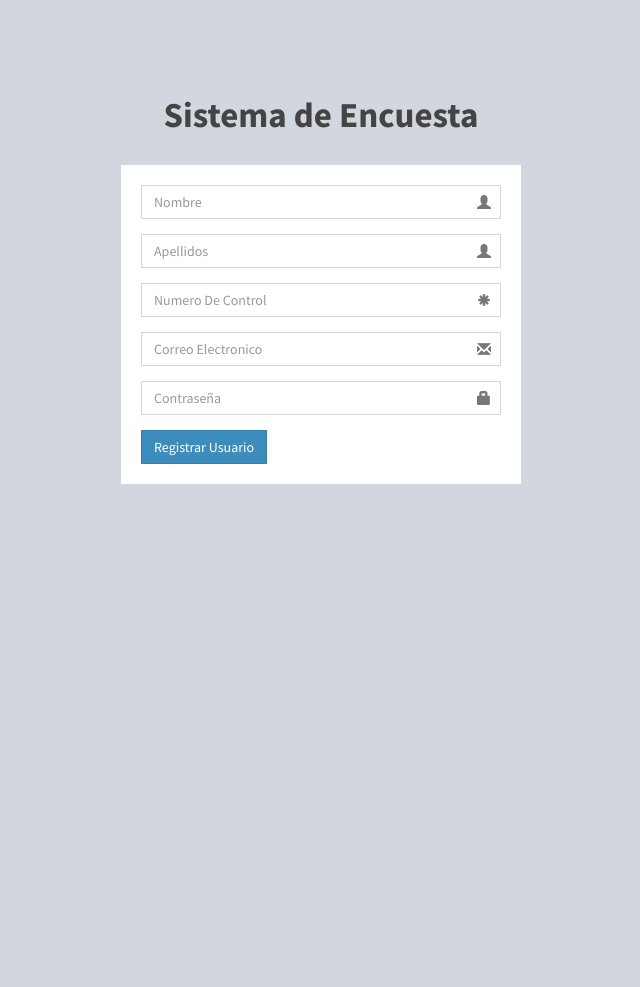
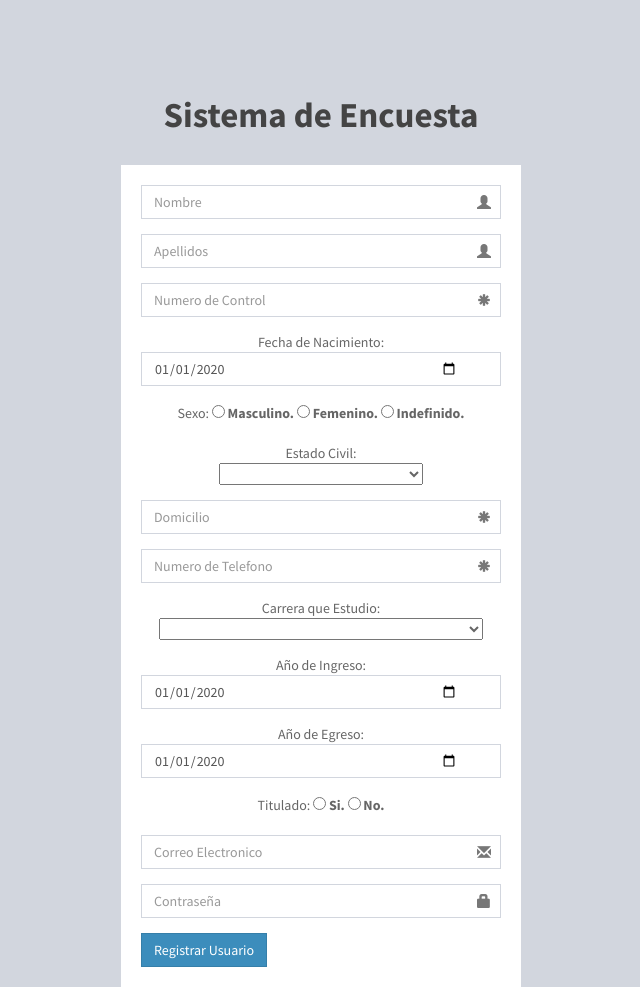
Before and after one commit to Sistema-De-Seguimiento-A-Egresados/Sisitema, a PHP site: page /registro.php in a window 1280 px wide. Shown: the whole page, without its empty margins (319-959 px from the left). Before the commit the page ends 484 px from the top, so only its background shows below. Run offline with PHP 8.4, Linux system fonts and the light colour scheme.

Commit message:
Archivos actualizados .php

```diff
--- a/UserEncuesta/registro.php
+++ b/UserEncuesta/registro.php
@@ -24,26 +24,110 @@ session_start();
 
       <div class="login-box-body">
         <form action="Controllers/Registrar_user.php" method="post">
+
            <div class="form-group has-feedback">
-            <input type="Cuenta" name="nombre_usuario" class="form-control" placeholder="Nombre" pattern="^[a-zA-Z]+$" title="Nombre" required>
+            <input type="Cuenta" name="nombre_usuario" class="form-control" placeholder="Nombre" pattern="[a-zA-Z0-9_]+([.][a-zA-Z0-9_]{1,5}" title="Nombre" required>
               <span class="glyphicon glyphicon-user form-control-feedback"></span>
           </div>
+
           <div class="form-group has-feedback">
-            <input type="Cuenta" name="apellido_usuario" class="form-control" placeholder="Apellidos" pattern="^[a-zA-Z]+$" title="Apellidos" required>
+            <input type="Cuenta" name="apellido_usuario" class="form-control" placeholder="Apellidos" pattern="[a-zA-Z0-9_]+([.][a-zA-Z0-9_]{1,5}" title="Apellidos" required>
               <span class="glyphicon glyphicon-user form-control-feedback"></span>
           </div>
+
           <div class="form-group has-feedback">
-            <input type="Cuenta" name="codigo_usuario" class="form-control" placeholder="Numero De Control" pattern="^[0-9]+$" title="Codigo" required>
+            <input type="Cuenta" name="codigo_usuario" class="form-control" placeholder="Numero de Control" pattern="^[a-zA-Z0-9]+$" title="Codigo" required>
               <span class="glyphicon glyphicon-asterisk form-control-feedback"></span>
           </div>
+          <div class="form-group has-feedback">
+          	 <p>
+                Fecha de Nacimiento:
+            <input type="date" name="fecha_nacimiento"  class="form-control" placeholder="Fecha de Nacimiento" name="fc"value="2020-01-01"min="1900-01-01" max="2020-12-31" title="Fecha de Nacimiento" required>
+             </p>
+          </div>
+
+           <div class="form-group has-feedback">
+             <p>
+             	Sexo:
+              <label><input type="radio" name="sexo" value="Masculino."> Masculino.</label>
+              <label><input type="radio" name="sexo" value="Femenino."> Femenino.</label>
+              <label><input type="radio" name="sexo" value="Indefinido."> Indefinido.</label>
+             </p>
+           </div>
+
+          <div class="form-group has-feedback">
+            <p>
+                  Estado Civil:
+                  <br>
+                  <select name="estado_civil">
+                  <option></option>
+                  <option>Soltero.</option>
+                  <option>Casado.</option>
+                  <option>Divorciado.</option>
+                  <option>Separación en proceso judicial.</option>
+                  <option>Viudo.</option>
+                  <option>Concubinato.</option>
+              </select>
+              </p>
+          </div>
+
+          <div class="form-group has-feedback">
+            <input type="Cuenta" name="domicilio" class="form-control" placeholder="Domicilio" pattern="[a-zA-Z0-9_]+([.][a-zA-Z0-9_]{1,5}" title="Domicilio" required>
+               <span class="glyphicon glyphicon-asterisk form-control-feedback"></span>
+          </div>
+
+          <div class="form-group has-feedback">
+            <input type="number" maxlength="15" name="numero_telefono" class="form-control" placeholder="Numero de Telefono" pattern="^[0-9]" title="Numero de Telefono" required>
+               <span class="glyphicon glyphicon-asterisk form-control-feedback"></span>
+          </div>
+
+           <div class="form-group has-feedback">
+            <p>
+                  Carrera que Estudio:
+                  <select name="carrera">
+                  <option></option>
+                  <option>INGENIERÍA EN ADMINISTRACIÓN.</option>
+                  <option>INGENIERÍA EN INDUSTRIAS ALIMENTARIAS.</option>
+                  <option>INGENIERÍA EN SISTEMAS COMPUTACIONALES.</option>
+                  <option>INGENIERÍA INDUSTRIAL.</option>
+                  <option>INGENIERÍA AMBIENTAL.</option>
+                  <option>INGENIERÍA EN TECNOLOGÍAS DE LA INFORMACIÓN.</option>
+              </select>
+              </p>
+          </div>
+
+          <div class="form-group has-feedback">
+          	<p>
+          		Año de Ingreso:
+            <input type="date" name="año_ingreso"  class="form-control" placeholder="Año de Ingreso" name="fc"value="2020-01-01"min="1900-01-01" max="2020-12-31" title="Año de Ingreso" required>
+            </p>
+          </div>
+
+           <div class="form-group has-feedback">
+          	<p>
+          		Año de Egreso:
+            <input type="date" name="año_egreso"  class="form-control" placeholder="Año de Egreso" name="fc"value="2020-01-01"min="1900-01-01" max="2020-12-31" title="Año de Egreso" required>
+            </p>
+          </div>
+
+          <div class="form-group has-feedback">
+             <p>
+             	Titulado:
+              <label><input type="radio" name="titulado" value="Si"> Si.</label>
+              <label><input type="radio" name="titulado" value="No"> No.</label>
+             </p>
+           </div>
+
           <div class="form-group has-feedback">
             <input type="Cuenta" name="cuenta_usuario" class="form-control" placeholder="Correo Electronico" pattern="[a-zA-Z0-9_]+([.][a-zA-Z0-9_]+)*@[a-zA-Z0-9_]+([.][a-zA-Z0-9_]+)*[.][a-zA-Z]{1,5}" title="ejemplo@gmail.com" required>
               <span class="glyphicon glyphicon-envelope form-control-feedback"></span>
           </div>
+
           <div class="form-group has-feedback">
             <input type="password" name="contraseña_usuario" class="form-control" placeholder="Contraseña">
             <span class="glyphicon glyphicon-lock form-control-feedback"></span>
           </div>
+
           <div class="row" >
             <div class="col-xs-4"  style="width: 40% !important;">
               <button type="submit" class="btn btn-primary btn-block btn-flat">Registrar Usuario</button>
```
